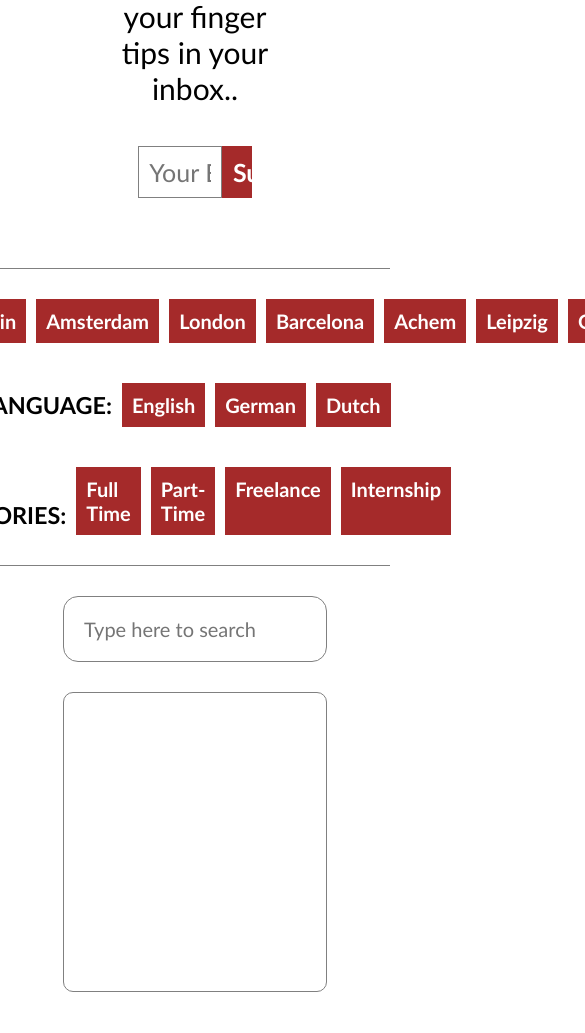
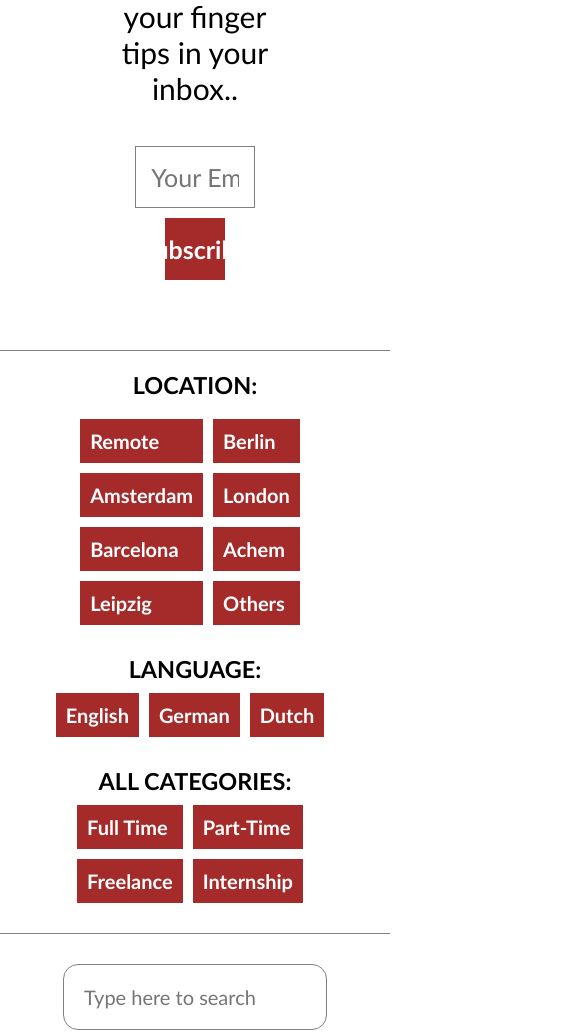
Before and after one commit to DevGuyWilly/DevHouse, a plain HTML site: page index.html in a window 390 px wide. Shown: the part 771-1804 px from the top of the page, 585 px wide, since content can reach past the window. Drawn offline with Linux system fonts and the light colour scheme.

Commit message:
a bit responsive

```diff
--- a/index.html
+++ b/index.html
@@ -33,7 +33,7 @@
             </p>
             <form action="">
                 <input type="email" placeholder="Your Email">
-                <button>Subscribe</button>
+                <button class="subBtn">Subscribe</button>
             </form>
         </div>
     </section>
@@ -80,6 +80,10 @@
         <!-- ---------------------- -->
         <div class="jobListing">
         </div>
+        <!-- <div class="jobListing">
+        </div>
+        <div class="jobListing">
+        </div> -->
     </div>
 
     <!-- -------MODAL----------- -->
--- a/style.css
+++ b/style.css
@@ -24,6 +24,7 @@ body{
 .logo{
     /* border: 1px solid red; */
 }
+
 .logo h2{
     font-size: 30px;
 }
@@ -110,24 +111,34 @@ body{
 }
 .hero-text form input{
     width: 70%;
-    padding: 10px;
+    padding: 15px;
     font-size: 25px;
     border: 1px solid gray;
 }
 .hero-text form button{
     width: 25%;
-    padding: 10px;
+    padding: 15px;
     font-weight: bold;
+    display: flex;
+    justify-content: center;
+    align-items: center;
+    text-align: center;
     font-size: 25px;
     background-color: brown;
     color: white;
     border: 1px solid brown;
+    cursor: pointer;
+}
+.subBtn{
+
 }
 /* -------------- */
 .category{
     border-top: 1px solid gray;
     border-bottom: 1px solid gray;
     padding: 20px;
+    display: flex;
+    flex-direction: column
 }
 .category ul li{
     background-color: brown;
@@ -135,13 +146,14 @@ body{
     margin-right: 10px;
     /* margin-bottom: 10px; */
     /* border-radius: 10px; */
-
+    cursor: pointer;
     border: none;
     color: white;
 }
 /* -------------- */
 .location{
     display: flex;
+    flex-direction: column;
     font-size: 20px;
     font-weight: bold;
     margin-bottom: 20px;
@@ -154,6 +166,7 @@ body{
     list-style-type: none;
     /* padding: 10px; */
     display: flex;
+    cursor: pointer;
 }
 .location ul{
     display: flex;
@@ -163,6 +176,7 @@ body{
 /* -------------- */
 .language{
     display: flex;
+    flex-direction: column;
     justify-content: center;
     align-items: center;
     font-size: 20px;
@@ -173,6 +187,7 @@ body{
     list-style-type: none;
     /* padding: 10px; */
     display: flex;
+    cursor: pointer;
 }
 .language ul{
     display: flex;
@@ -183,6 +198,7 @@ body{
 .allCategories{
     margin-top: 20px;
     display: flex;
+    flex-direction: column;
     justify-content: center;
     align-items: center;
     font-size: 20px;
@@ -279,3 +295,50 @@ body{
     color: white;
     border: 1px solid brown;
 }
+
+/* --------- */
+/* MEDIA-QUERIES */
+@media screen and (max-width: 1040px) {
+    .hero-text form{
+        display: flex;
+        flex-direction: column;
+    }
+    .hero-text form input{
+        width: 100%;
+    }
+    .hero-text form button{
+        width: 50%;
+        margin-top: 10px;
+    }
+}
+@media screen and (max-width: 939px) {
+    .nav_item{
+        display: none;
+    }
+}
+@media screen and (max-width:899px) {
+    .location ul{
+        margin-top: 10px;
+        /* border: 1px solid red; */
+        display: grid;
+        grid-template-columns: auto auto auto auto;
+        row-gap: 10px;
+    }
+}
+@media screen and (max-width: 547px) {
+    .allCategories ul{
+        display: grid;
+        grid-template-columns: auto auto;
+        row-gap: 10px;
+    }
+}
+@media screen and (max-width:474px) {
+    .subBtn{
+        width: 100%;
+    }
+    .location ul{
+        /* border: 1px solid red; */
+        display: grid;
+        grid-template-columns: auto auto;
+    }
+}
```
